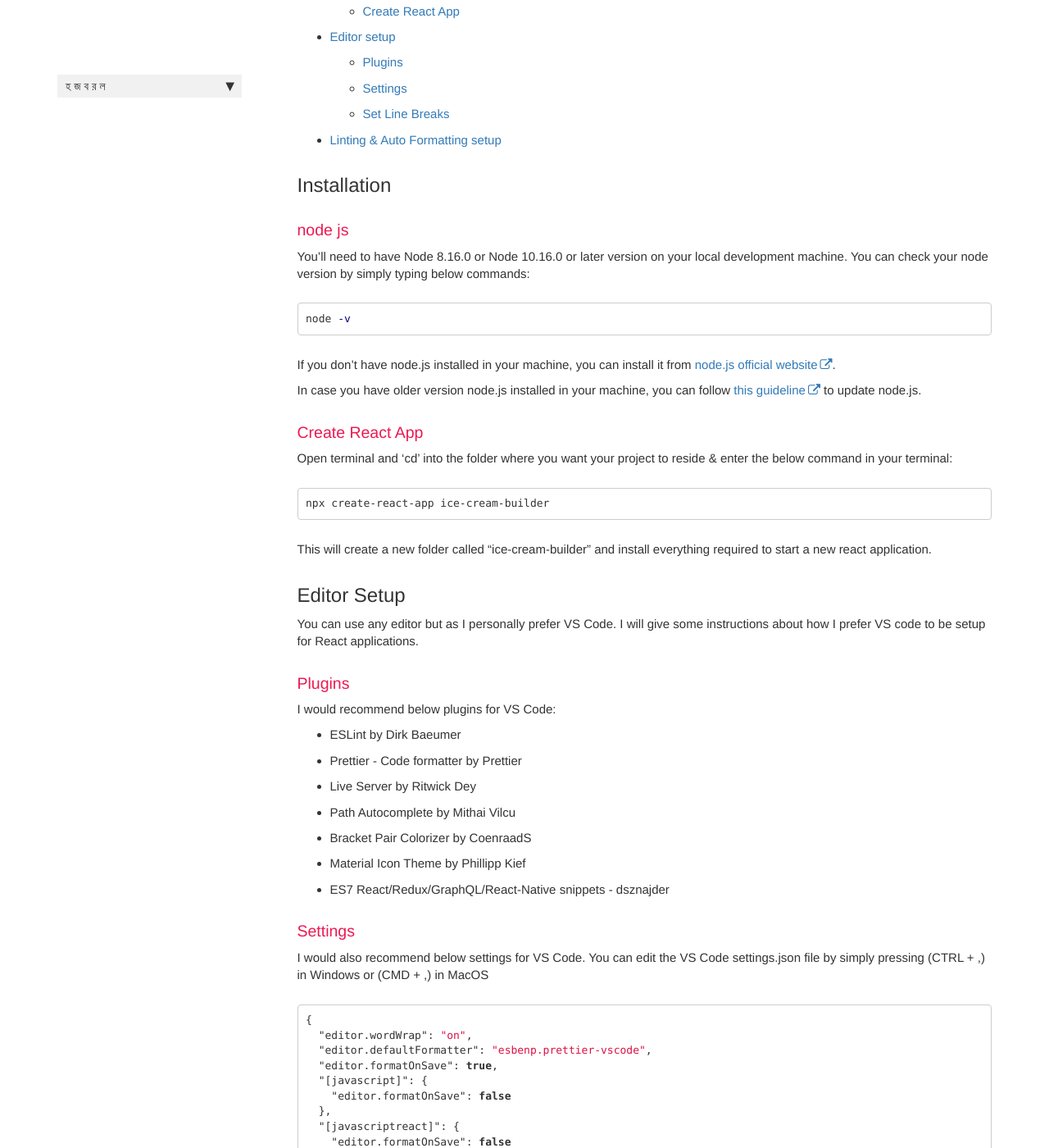
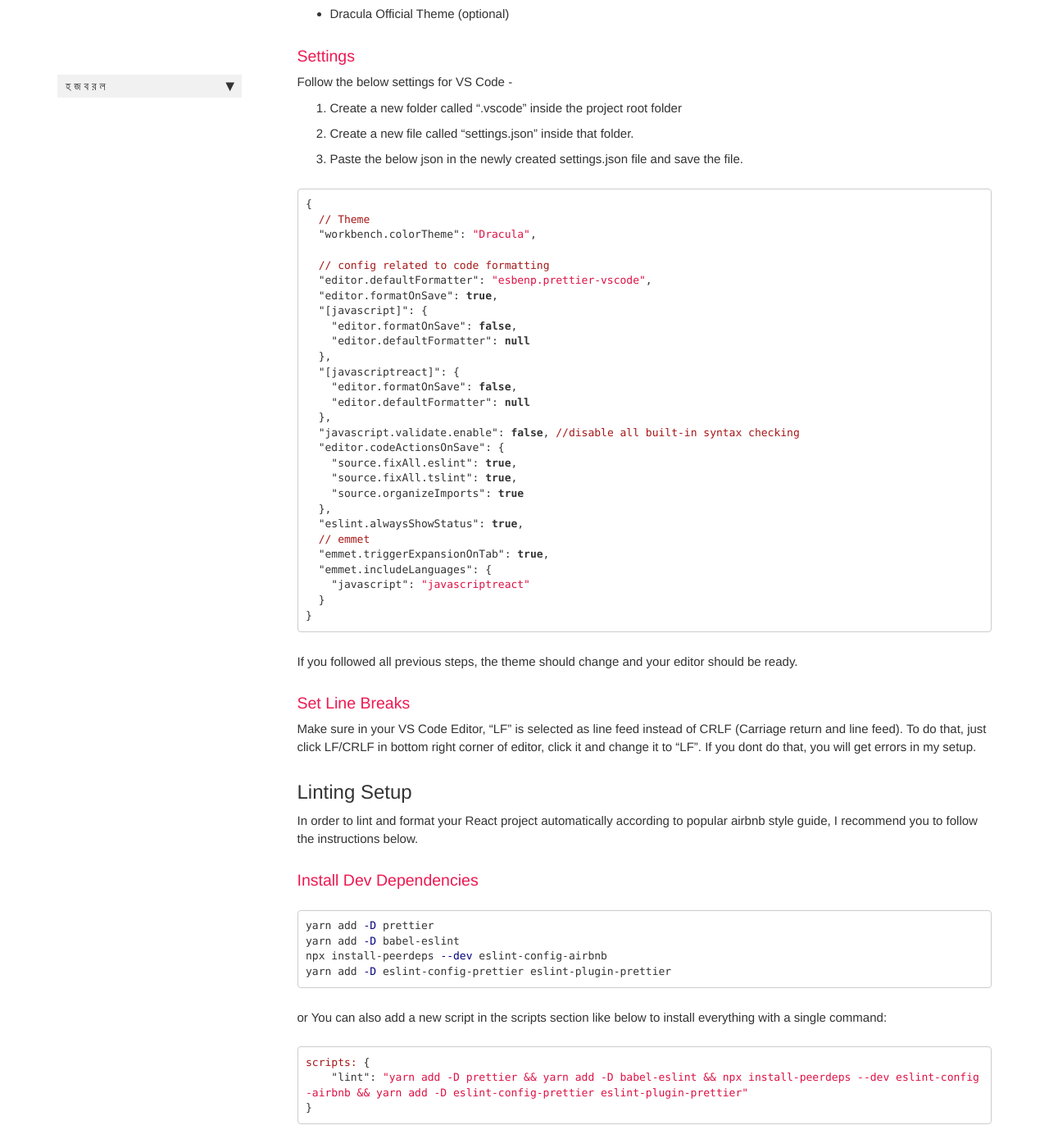
Before and after one commit to MonadWizard/blog-v2, a Jekyll site: the page built from _posts/2021-5-18-ESLint_workspace-setup-VSCODE.md, in a window 1280 px wide and 1400 px high, scrolled down 419 px. Shown: the whole window at 82% size. Built offline with Jekyll 4.4.1, drawn with Linux system fonts in a browser that asks for light colours; comment, search, counter and statistics services are not loaded; some of the changed text lies outside the part shown.

Commit message:
update eslint

````diff
--- a/_posts/2021-5-18-ESLint_workspace-setup-VSCODE.md
+++ b/_posts/2021-5-18-ESLint_workspace-setup-VSCODE.md
@@ -1,5 +1,5 @@
 ---
-title:  "ESLint, Prettier, Path Autocomplete, Bracket Pair Colorizer, ES7 React/Redux/GraphQL/React-Native snippets VSCODE"
+title:  "ESLint, Prettier snippets VSCODE"
 categories: jekyll update
 permalink: myupdate7.html
 tags: [news]
@@ -9,44 +9,7 @@ tags: [news]
 
 
 
-
-
-A basic template that consists of the essential elements that are required to start building a React application using [create-react-app](https://github.com/facebook/create-react-app).
-
-## Table of contents
-
-- [Installation](#installation)
-  - [Node JS](#node-js)
-  - [Create React App](#create-react-app)
-- [Editor setup](#editor-setup)
-  - [Plugins](#plugins)
-  - [Settings](#settings)
-  - [Set Line Breaks](#set-line-breaks)
-- [Linting & Auto Formatting setup](#linting-and-auto-formatting-setup)
-
-## Installation
-
-### node js
-
-You’ll need to have Node 8.16.0 or Node 10.16.0 or later version on your local development machine. You can check your node version by simply typing below commands:
-
-```bash
-node -v
-```
-
-If you don't have node.js installed in your machine, you can install it from [node.js official website](https://nodejs.org/en).
-
-In case you have older version node.js installed in your machine, you can follow [this guideline](https://phoenixnap.com/kb/update-node-js-version) to update node.js.
-
-### Create React App
-
-Open terminal and 'cd' into the folder where you want your project to reside & enter the below command in your terminal:
-
-```bash
-npx create-react-app ice-cream-builder
-```
-
-This will create a new folder called "ice-cream-builder" and install everything required to start a new react application.
+<!-- Editor Setup -->
 
 ## Editor Setup
 
@@ -54,132 +17,135 @@ You can use any editor but as I personally prefer VS Code. I will give some inst
 
 ### Plugins
 
-I would recommend below plugins for VS Code:
+You need to install the below plugins:
 
 - ESLint by Dirk Baeumer
 - Prettier - Code formatter by Prettier
-- Live Server by Ritwick Dey
-- Path Autocomplete by Mithai Vilcu
-- Bracket Pair Colorizer by CoenraadS
-- Material Icon Theme by Phillipp Kief
-- ES7 React/Redux/GraphQL/React-Native snippets - dsznajder
+- Dracula Official Theme (optional)
 
 ### Settings
 
-I would also recommend below settings for VS Code. You can edit the VS Code settings.json file by simply pressing (CTRL + ,) in Windows or (CMD + ,) in MacOS
+Follow the below settings for VS Code -
+
+1. Create a new folder called ".vscode" inside the project root folder
+2. Create a new file called "settings.json" inside that folder.
+3. Paste the below json in the newly created settings.json file and save the file.
 
 ```json
 {
-  "editor.wordWrap": "on",
+  // Theme
+  "workbench.colorTheme": "Dracula",
+
+  // config related to code formatting
   "editor.defaultFormatter": "esbenp.prettier-vscode",
   "editor.formatOnSave": true,
   "[javascript]": {
-    "editor.formatOnSave": false
+    "editor.formatOnSave": false,
+    "editor.defaultFormatter": null
   },
   "[javascriptreact]": {
-    "editor.formatOnSave": false
+    "editor.formatOnSave": false,
+    "editor.defaultFormatter": null
   },
+  "javascript.validate.enable": false, //disable all built-in syntax checking
   "editor.codeActionsOnSave": {
     "source.fixAll.eslint": true,
+    "source.fixAll.tslint": true,
     "source.organizeImports": true
   },
   "eslint.alwaysShowStatus": true,
-  "javascript.validate.enable": false,
-  "prettier.disableLanguages": ["javascript", "javascriptreact"],
-  "bracketPairColorizer.colorMode": "Independent",
-  "bracketPairColorizer.independentPairColors": [
-    ["()", ["White"], "Red"],
-    ["[]", ["Orchid"], "Red"],
-    ["{}", ["LightSkyBlue"], "Red"]
-  ],
-  "workbench.iconTheme": "material-icon-theme",
+  // emmet
   "emmet.triggerExpansionOnTab": true,
   "emmet.includeLanguages": {
     "javascript": "javascriptreact"
-  },
-  "path-autocomplete.extensionOnImport": true,
-  "path-autocomplete.excludedItems": {
-    "**/*.js": {
-      "when": "**"
-    },
-    "**/*.jsx": {
-      "when": "**"
-    }
   }
 }
 ```
+
+If you followed all previous steps, the theme should change and your editor should be ready.
 
 ### Set Line Breaks
 
 Make sure in your VS Code Editor, "LF" is selected as line feed instead of CRLF (Carriage return and line feed). To do that, just click LF/CRLF in bottom right corner of editor, click it and change it to "LF". If you dont do that, you will get errors in my setup.
 
 
+## Linting Setup
 
-## Linting and auto Formatting Setup
+In order to lint and format your React project automatically according to popular airbnb style guide, I recommend you to follow the instructions below.
 
-- Open terminal and cd into the project directory
-- enter below command
+### Install Dev Dependencies
 
-```bash
-npx install-peerdeps --dev eslint-config-airbnb@18.1.0
+```sh
+yarn add -D prettier
+yarn add -D babel-eslint
+npx install-peerdeps --dev eslint-config-airbnb
+yarn add -D eslint-config-prettier eslint-plugin-prettier
 ```
 
-- when the above one finishes, enter the below command
+or You can also add a new script in the scripts section like below to install everything with a single command:
 
-```bash
-npm install prettier eslint-config-prettier eslint-plugin-prettier
+```json
+scripts: {
+    "lint": "yarn add -D prettier && yarn add -D babel-eslint && npx install-peerdeps --dev eslint-config-airbnb && yarn add -D eslint-config-prettier eslint-plugin-prettier"
+}
 ```
 
-- create 2 new files inside the project root folder called '.eslintrc' and '.eslintignore'
-- write below lines inside .eslintignore file
+and then simply run the below command in the terminal -
 
-```txt
-src/serviceWorker.js
-src/setupTests.js
-public/*
+```sh
+yarn lint #or 'npm run lint'
 ```
 
-- write below lines inside .eslintrc file
+### Create Linting Configuration file manually
 
-```txt
+Create a `.eslintrc` file in the project root and enter the below contents:
+
+```json
 {
-    "extends": [
-        "react-app",
-        "airbnb",
-        "airbnb/hooks",
-        "eslint:recommended",
-        "plugin:jsx-a11y/recommended",
-        "prettier",
-        "prettier/react"
+  "extends": [
+    "airbnb",
+    "airbnb/hooks",
+    "eslint:recommended",
+    "prettier",
+    "plugin:jsx-a11y/recommended"
+  ],
+  "parser": "babel-eslint",
+  "parserOptions": {
+    "ecmaVersion": 8
+  },
+  "env": {
+    "browser": true,
+    "node": true,
+    "es6": true,
+    "jest": true
+  },
+  "rules": {
+    "react/react-in-jsx-scope": 0,
+    "react-hooks/rules-of-hooks": "error",
+    "no-console": 0,
+    "react/state-in-constructor": 0,
+    "indent": 0,
+    "linebreak-style": 0,
+    "react/prop-types": 0,
+    "jsx-a11y/click-events-have-key-events": 0,
+    "react/jsx-filename-extension": [
+      1,
+      {
+        "extensions": [".js", ".jsx"]
+      }
     ],
-    "plugins": [
-        "jsx-a11y",
-        "prettier"
-    ],
-    "rules": {
-        "no-console": "off",
-        "react/state-in-constructor": "off",
-        "react/prop-types": "off",
-        "jsx-a11y/click-events-have-key-events": "off",
-        "react/jsx-filename-extension": [
-            1,
-            {
-                "extensions": [
-                    ".js",
-                    ".jsx"
-                ]
-            }
-        ],
-        "prettier/prettier": [
-            "error",
-            {
-                "trailingComma": "es5",
-                "singleQuote": true,
-                "printWidth": 100,
-                "tabWidth": 4,
-                "semi": true
-            }
-        ]
-    }
+    "prettier/prettier": [
+      "error",
+      {
+        "trailingComma": "es5",
+        "singleQuote": true,
+        "printWidth": 100,
+        "tabWidth": 4,
+        "semi": true,
+        "endOfLine": "auto"
+      }
+    ]
+  },
+  "plugins": ["prettier", "react", "react-hooks"]
 }
 ```
````
Also changed, not shown: pages/mydoc/django_rest-framework.md (+1 -1 lines).
